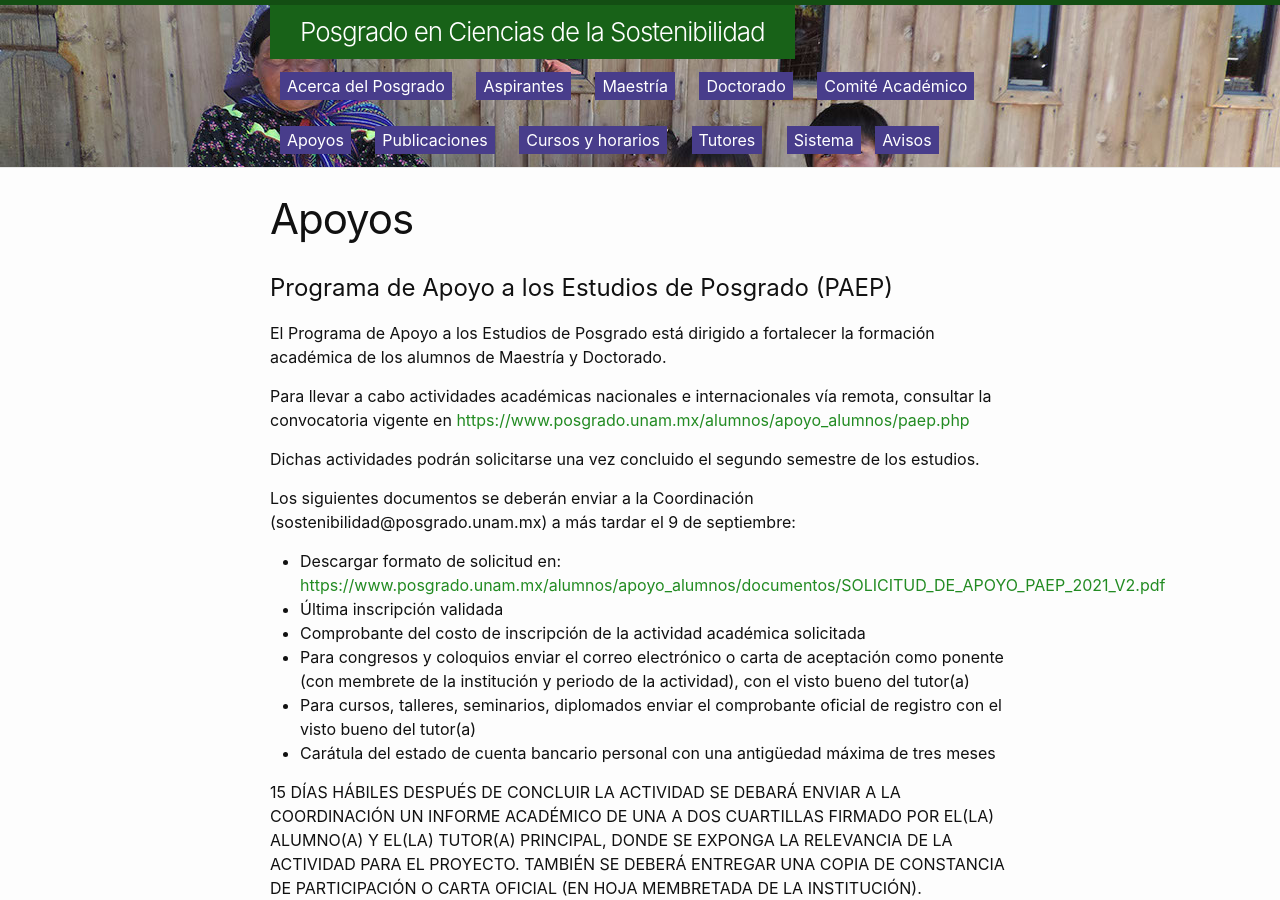
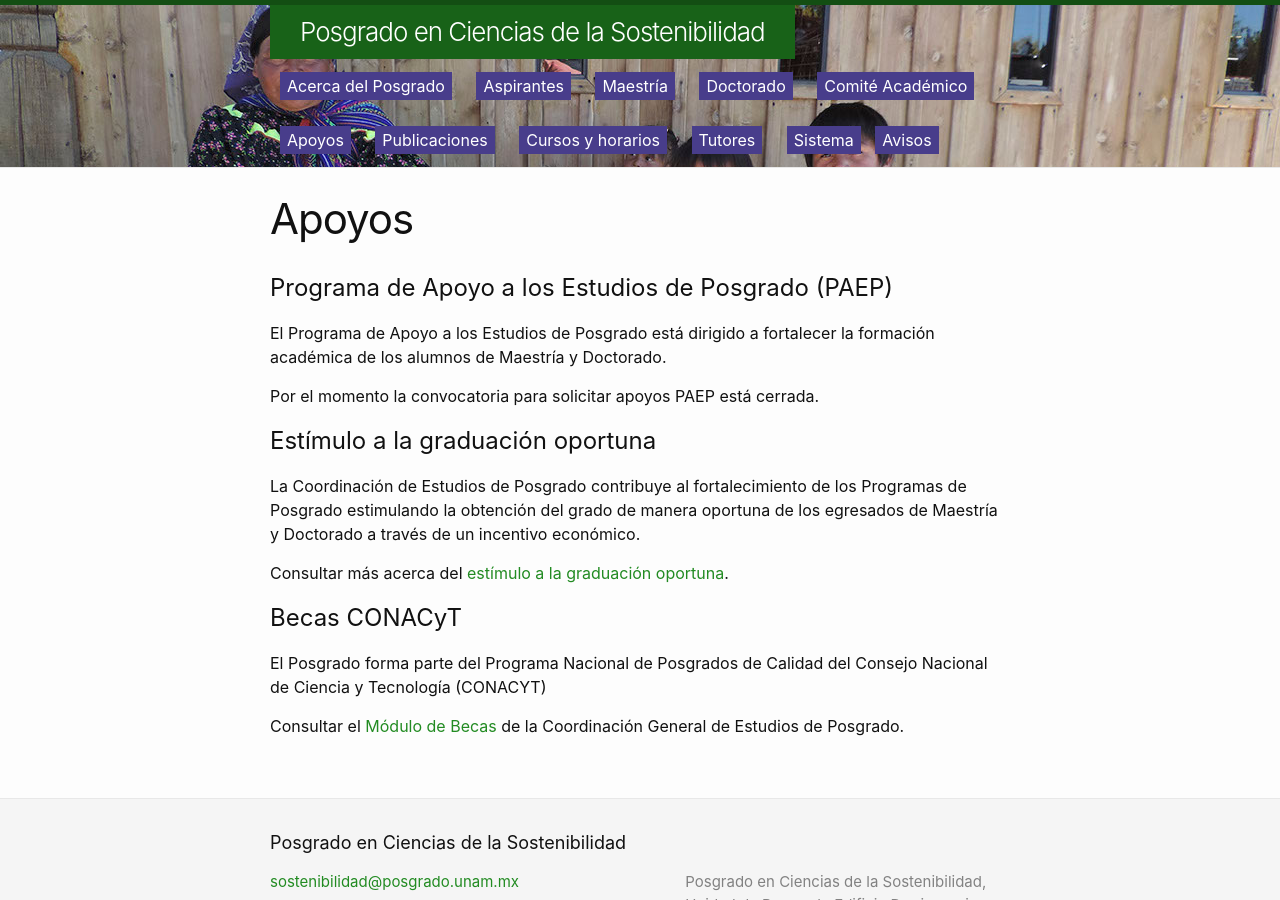
Before and after one commit to pcs-unam/pcs-unam.github.io, a Jekyll site: the page built from 06_apoyos.md, in a window 1280 px wide and 900 px high. Built offline with Jekyll 4.4.1, drawn with Linux system fonts in a browser that asks for light colours.

Commit message:
Se bajó la información de la convocatoria 2021

```diff
--- a/06_apoyos.md
+++ b/06_apoyos.md
@@ -10,24 +10,7 @@ menu: true
 
 El Programa de Apoyo a los Estudios de Posgrado está dirigido a fortalecer la formación académica de los alumnos de Maestría y Doctorado.
 
-Para llevar a cabo actividades académicas nacionales e internacionales vía remota, consultar la convocatoria vigente en <https://www.posgrado.unam.mx/alumnos/apoyo_alumnos/paep.php>
-
-Dichas actividades podrán solicitarse una vez concluido el segundo semestre de los estudios.
-
-Los siguientes documentos se deberán enviar a la Coordinación (sostenibilidad@posgrado.unam.mx) a más tardar el 9 de septiembre:
-
-  - Descargar formato de solicitud en: <https://www.posgrado.unam.mx/alumnos/apoyo_alumnos/documentos/SOLICITUD_DE_APOYO_PAEP_2021_V2.pdf>
- - Última inscripción validada
- - Comprobante del costo de inscripción de la actividad académica solicitada
- - Para congresos y coloquios enviar el correo electrónico o carta de aceptación como
-ponente (con membrete de la institución y periodo de la actividad), con el visto bueno
-del tutor(a)
- - Para cursos, talleres, seminarios, diplomados enviar el comprobante oficial de registro
-con el visto bueno del tutor(a)
- - Carátula del estado de cuenta bancario personal con una antigüedad máxima de tres meses
-
-
-15 DÍAS HÁBILES DESPUÉS DE CONCLUIR LA ACTIVIDAD SE DEBARÁ ENVIAR A LA COORDINACIÓN UN INFORME ACADÉMICO DE UNA A DOS CUARTILLAS FIRMADO POR EL(LA) ALUMNO(A) Y EL(LA) TUTOR(A) PRINCIPAL, DONDE SE EXPONGA LA RELEVANCIA DE LA ACTIVIDAD PARA EL PROYECTO. TAMBIÉN SE DEBERÁ ENTREGAR UNA COPIA DE CONSTANCIA DE PARTICIPACIÓN O CARTA OFICIAL (EN HOJA MEMBRETADA DE LA INSTITUCIÓN).
+Por el momento la convocatoria para solicitar apoyos PAEP está cerrada.
 
 # Estímulo a la graduación oportuna
 
```
